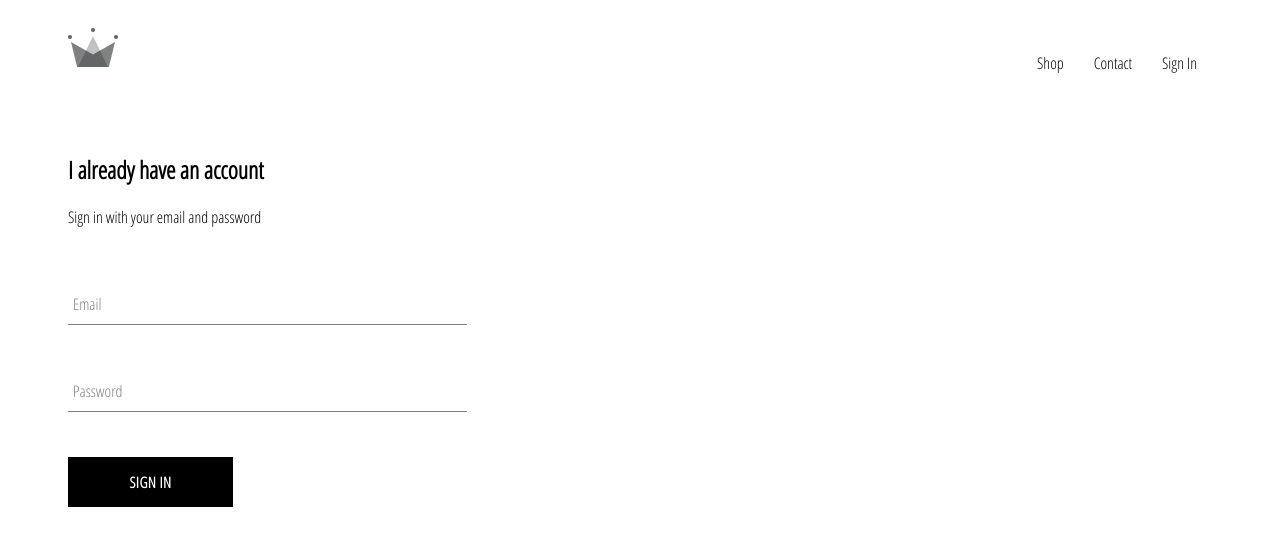
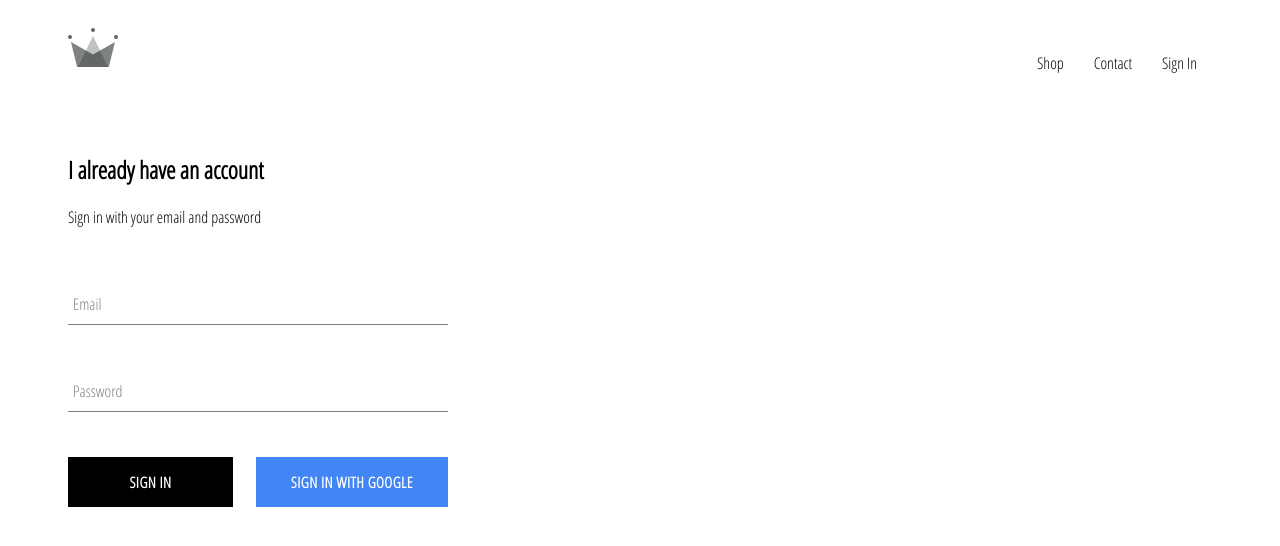
Before and after one commit to stevenkirwan/crown-clothing, a React (Create React App) app: page /signin in a window 1280 px wide. Shown: the top 546 px of the page. Built offline with nearby package versions, Linux system fonts and the light colour scheme; no server answers.

Commit message:
integrated firebase into app, created sign in page with sign in component and sign in with google

```diff
--- a/package.json
+++ b/package.json
@@ -3,6 +3,7 @@
   "version": "0.1.0",
   "private": true,
   "dependencies": {
+    "firebase": "^7.5.0",
     "node-sass": "^4.12.0",
     "react": "^16.9.0",
     "react-dom": "^16.9.0",
--- a/src/App.css
+++ b/src/App.css
@@ -7,3 +7,7 @@
     text-decoration: none;
     color:black;
 }
+
+*{
+    box-sizing:border-box;
+}
--- a/src/App.js
+++ b/src/App.js
@@ -1,19 +1,40 @@
-import React from "react";
+import React, { Component } from "react";
 import { Route, Switch } from "react-router-dom";
+
+import { auth } from "./firebase/firebase.utils";
 
 // components
 import { Header } from "./components/header/Header.component";
 import { Homepage } from "./pages/homepage/Homepage.component";
 import Shop from "./pages/shop/Shop.component";
-import {SignInAndSignUp} from "./pages/signInAndSignUp/SignInAndSignUp.component";
+import { SignInAndSignUp } from "./pages/signInAndSignUp/SignInAndSignUp.component";
 
 // styles
 import "./App.css";
 
-function App() {
+class App extends Component {
+  constructor(props) {
+    super(props);
+    this.state = { currentUser: null };
+  }
+
+  unsubscribeFromAuth = null;
+
+  componentDidMount(){
+    this.unsubscribeFromAuth = auth.onAuthStateChanged(user => {
+      this.setState({currentUser: user})
+      console.log(user);
+    })
+  }
+
+  componentWillUnmount(){
+    this.unsubscribeFromAuth();
+  }
+
+  render() {
     return (
       <div>
-      <Header />
+        <Header currentUser={this.state.currentUser}/>
         <Switch>
           <Route exact path="/" component={Homepage} />
           <Route exact path="/shop" component={Shop} />
@@ -22,5 +43,6 @@
       </div>
     );
   }
+}
 
 export default App;
--- a/src/components/customButton/customButton.component.jsx
+++ b/src/components/customButton/customButton.component.jsx
@@ -3,6 +3,6 @@
 // styles
 import "./customButton.styles.scss";
 
-export const CustomButton = ({children, ...otherProps}) => (
-    <button className="custom-button" {...otherProps}>{children}</button>
+export const CustomButton = ({children, isGoogleSignIn, ...otherProps}) => (
+    <button className={`${isGoogleSignIn ? `google-sign-in` : ``} custom-button`} {...otherProps}>{children}</button>
 )
--- a/src/components/customButton/customButton.styles.scss
+++ b/src/components/customButton/customButton.styles.scss
@@ -19,4 +19,14 @@
       color: black;
       border: 1px solid black;
     }
+
+    &.google-sign-in{
+      background-color:#4285f4;
+      color:#ffffff;
+
+      &:hover{
+        background-color:#357ae8;
+        border:none;
+      }
+    }
   }
--- a/src/components/directory/Directory.component.jsx
+++ b/src/components/directory/Directory.component.jsx
@@ -4,7 +4,7 @@
 import "./Directory.styles.scss";
 
 // components
-import MenuItem from "../menu-item/MenuItem.component";
+import MenuItem from "../menuItem/MenuItem.component";
 
 class Directory extends Component {
   constructor(props) {
--- a/src/components/header/Header.component.jsx
+++ b/src/components/header/Header.component.jsx
@@ -1,5 +1,8 @@
 import React from 'react';
 import {Link} from "react-router-dom";
+
+// firebase
+import { auth } from "../../firebase/firebase.utils";
 
 // icon
 import { ReactComponent as Logo } from "../../assets/crown.svg";
@@ -7,7 +10,7 @@
 // styles
 import "./Header.styles.scss";
 
-export const Header = () => (
+export const Header = ({currentUser}) => (
     <div className="header">
         <Link to="/">
             <Logo className="logo" />
@@ -15,7 +18,9 @@
         <div className="options">
             <Link to="/shop" className="option">Shop</Link>
             <Link to="/shop" className="option">Contact</Link>
-            <Link to="/signin" className="option">Sign In</Link>
+            {
+                currentUser ? <div className="option" onClick={() => auth.signOut()}>Sign Out</div> : <Link to="/signin" className="option">Sign In</Link>
+            }
         </div>
     </div>
 )
--- a/src/components/header/Header.styles.scss
+++ b/src/components/header/Header.styles.scss
@@ -20,6 +20,7 @@
 
       .option {
         padding: 10px 15px;
+        cursor: pointer;
       }
     }
   }
--- a/src/components/signIn/SignIn.component.jsx
+++ b/src/components/signIn/SignIn.component.jsx
@@ -1,33 +1,34 @@
-import React, { Component } from 'react';
+import React, { Component } from "react";
 
+import { signInWithGoogle } from "../../firebase/firebase.utils";
 // styles
 import "./SignIn.styles.scss";
 
 // components
 import { FormInput } from "../../components/formInput/FormInput.component";
-import {CustomButton} from "../customButton/customButton.component";
+import { CustomButton } from "../customButton/customButton.component";
 
 class SignIn extends Component {
   constructor(props) {
     super(props);
     this.state = {
-            email:'',
-            password:''
-         }
+      email: "",
+      password: ""
+    };
   }
 
-    handelSubmit = (e) => {
+  handelSubmit = e => {
     e.preventDefault();
-        this.setState({email:"", password:""})
-    }
+    this.setState({ email: "", password: "" });
+  };
 
-    handleChange = (e) => {
-        const {value, name} = e.target;
+  handleChange = e => {
+    const { value, name } = e.target;
 
-        this.setState({[name]: value})
-    }
+    this.setState({ [name]: value });
+  };
   render() {
-        const { email, password} = this.state;
+    const { email, password } = this.state;
     return (
       <div className="sign-in">
         <div className="title">
@@ -35,9 +36,32 @@
           <span>Sign in with your email and password</span>
         </div>
         <form onSubmit={this.handelSubmit}>
-                    <FormInput label="Email" handleChange={this.handleChange} name="email" value={email} type="email" required />
-                    <FormInput label="Password" handleChange={this.handleChange} name="password" value={password} type="password" required />
+          <FormInput
+            label="Email"
+            handleChange={this.handleChange}
+            name="email"
+            value={email}
+            type="email"
+            required
+          />
+          <FormInput
+            label="Password"
+            handleChange={this.handleChange}
+            name="password"
+            value={password}
+            type="password"
+            required
+          />
+          <div className="buttons">
             <CustomButton type="submit">Sign In</CustomButton>
+            <CustomButton
+              button="button"
+              isGoogleSignIn
+              onClick={signInWithGoogle}
+            >
+              Sign In with Google
+            </CustomButton>
+          </div>
         </form>
       </div>
     );
--- a/src/components/signIn/SignIn.styles.scss
+++ b/src/components/signIn/SignIn.styles.scss
@@ -1,9 +1,14 @@
 .sign-in{
-    width:30vw;
+    width:380px;
     display:flex;
     flex-direction: column;
 
     .title{
         margin: 10px 0;
     }
+
+    .buttons{
+        display:flex;
+        justify-content: space-between;
+    }
 }
--- /dev/null
+++ b/src/firebase/firebase.utils.js
@@ -0,0 +1,27 @@
+import firebase from "firebase/app";
+import "firebase/firestore";
+import "firebase/auth";
+
+const config = {
+  apiKey: "AIzaSyDM88YL-xLUJuGobHAcFASrDk6XvTfg9ZU",
+  authDomain: "crwn-db-b651f.firebaseapp.com",
+  databaseURL: "https://crwn-db-b651f.firebaseio.com",
+  projectId: "crwn-db-b651f",
+  storageBucket: "crwn-db-b651f.appspot.com",
+  messagingSenderId: "617076776767",
+  appId: "1:617076776767:web:0d9865929636a4f93f7d8a",
+  measurementId: "G-FLZB557M98"
+};
+
+firebase.initializeApp(config);
+
+export const auth = firebase.auth();
+export const firestore = firebase.firestore();
+
+const provider = new firebase.auth.GoogleAuthProvider();
+
+provider.setCustomParameters({
+  prompt: "select_account"
+});
+
+export const signInWithGoogle = () => firebase.auth().signInWithPopup(provider);
```
Also changed, not shown: 1 other file (tests, documents, lock files or other folders). Lines whose indentation alone changed are shown as unchanged.
